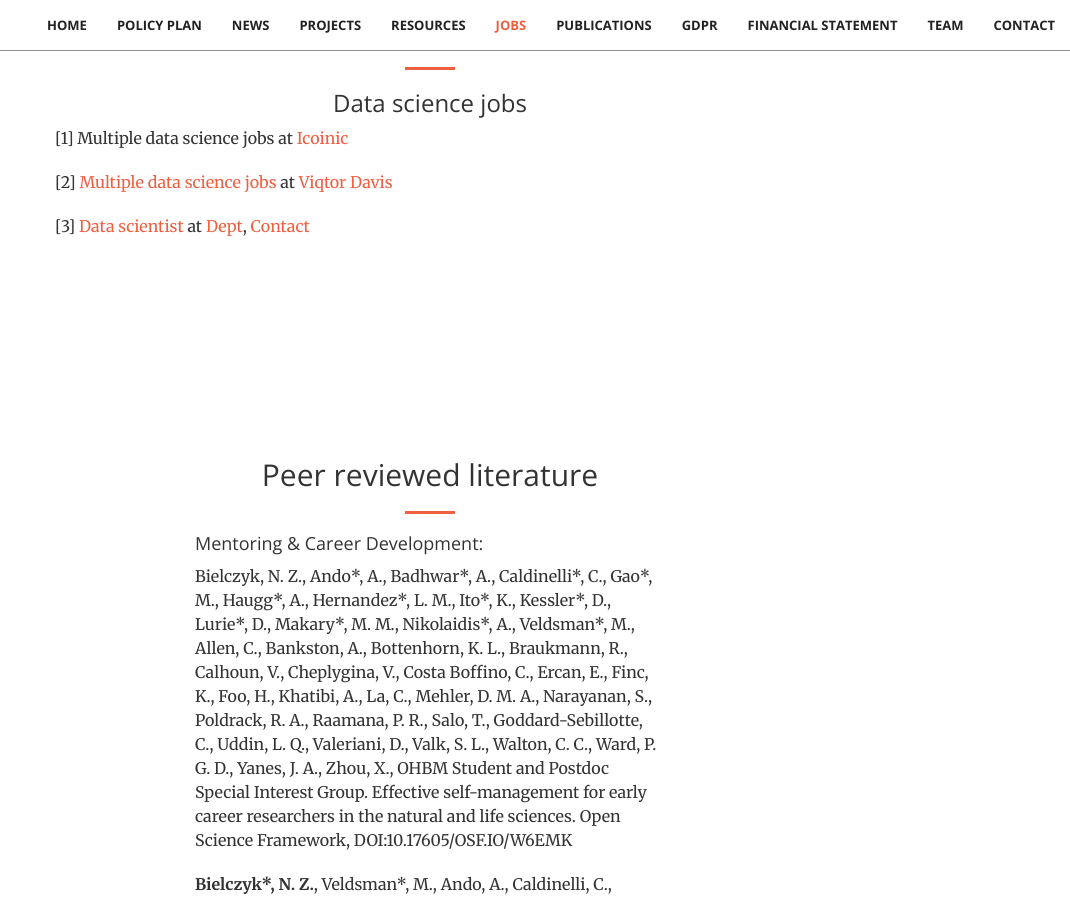
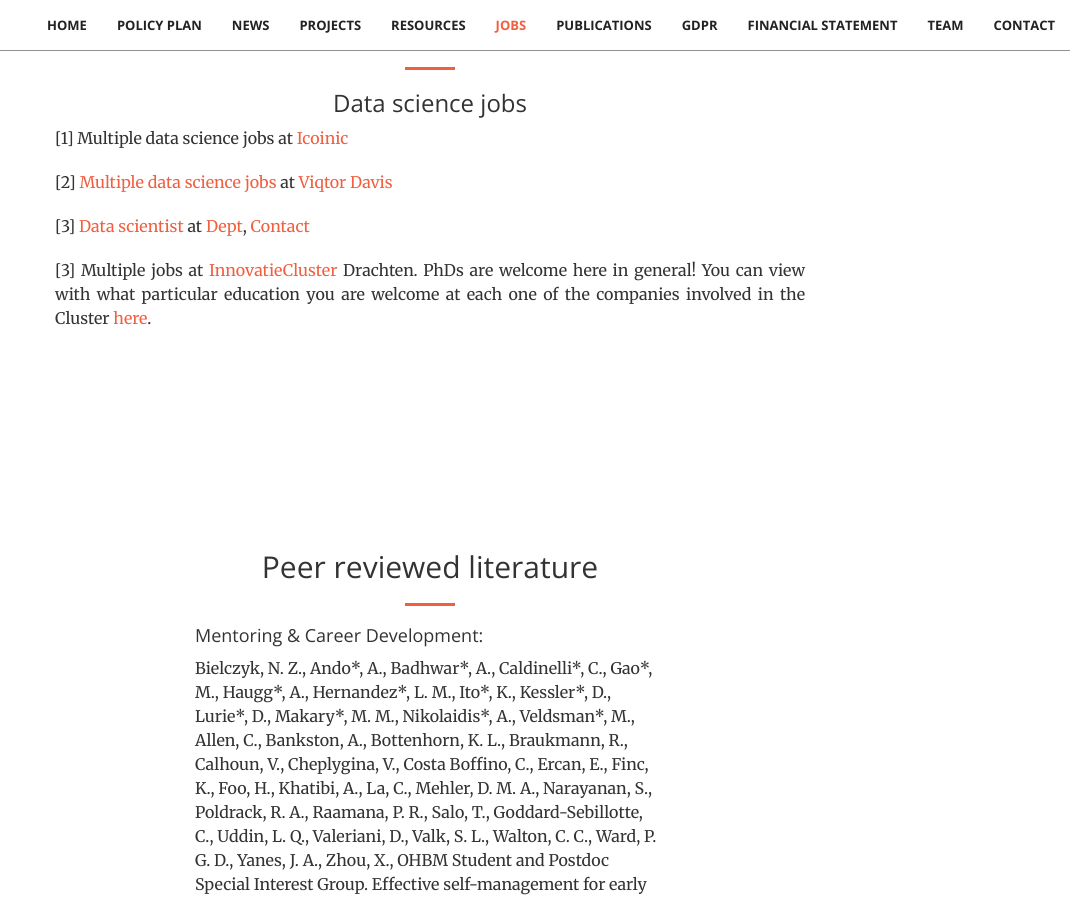
Before and after one commit to stichting-solaris/stichting-solaris.github.io, a Jekyll site: the page built from index.html, in a window 1280 px wide and 900 px high, scrolled down 11957 px. Shown: the whole window, without its empty margins (210-1280 px from the left). Built offline with Jekyll 4.4.1, drawn with Linux system fonts in a browser that asks for light colours.

Commit message:
Update jobs.html

```diff
--- a/_includes/jobs.html
+++ b/_includes/jobs.html
@@ -23,6 +23,11 @@
 
                 <p align="justify">[3] <a href="https://www.deptagency.com/vacancy/data-scientist/">Data scientist</a> at
                 <a href="https://www.deptagency.com/">Dept</a>, <a href="#matthias">Contact</a></p>
+
+                <p align="justify">[3] Multiple jobs at
+                <a href="https://en.icdrachten.nl">InnovatieCluster</a> Drachten. PhDs are welcome here in general!
+                You can view with what particular education you are welcome at each one of the companies involved
+                in the Cluster <a href="https://dropmefiles.com/G45LM">here</a>.</p>
                 </div>
             </div>
 </section>
```
